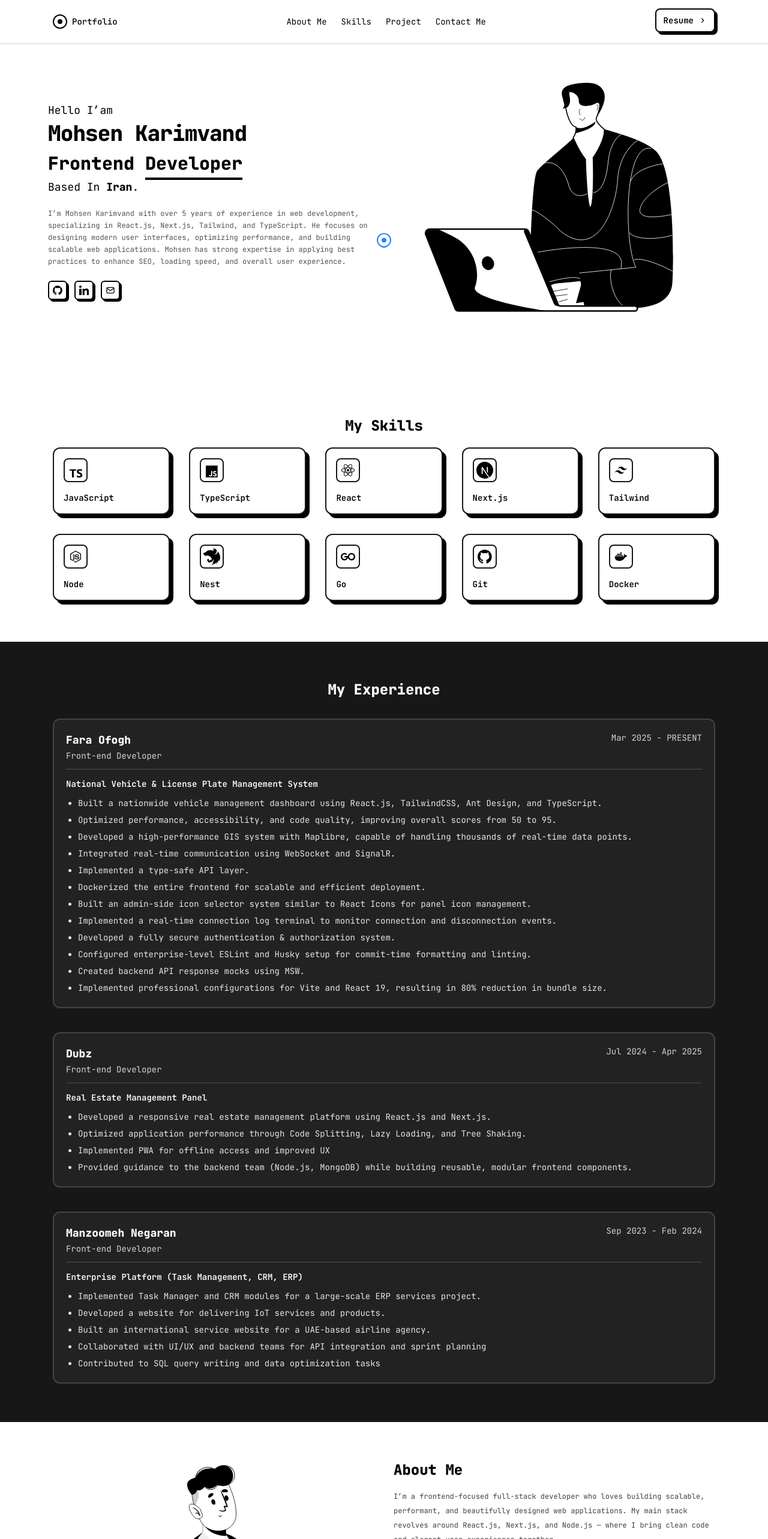
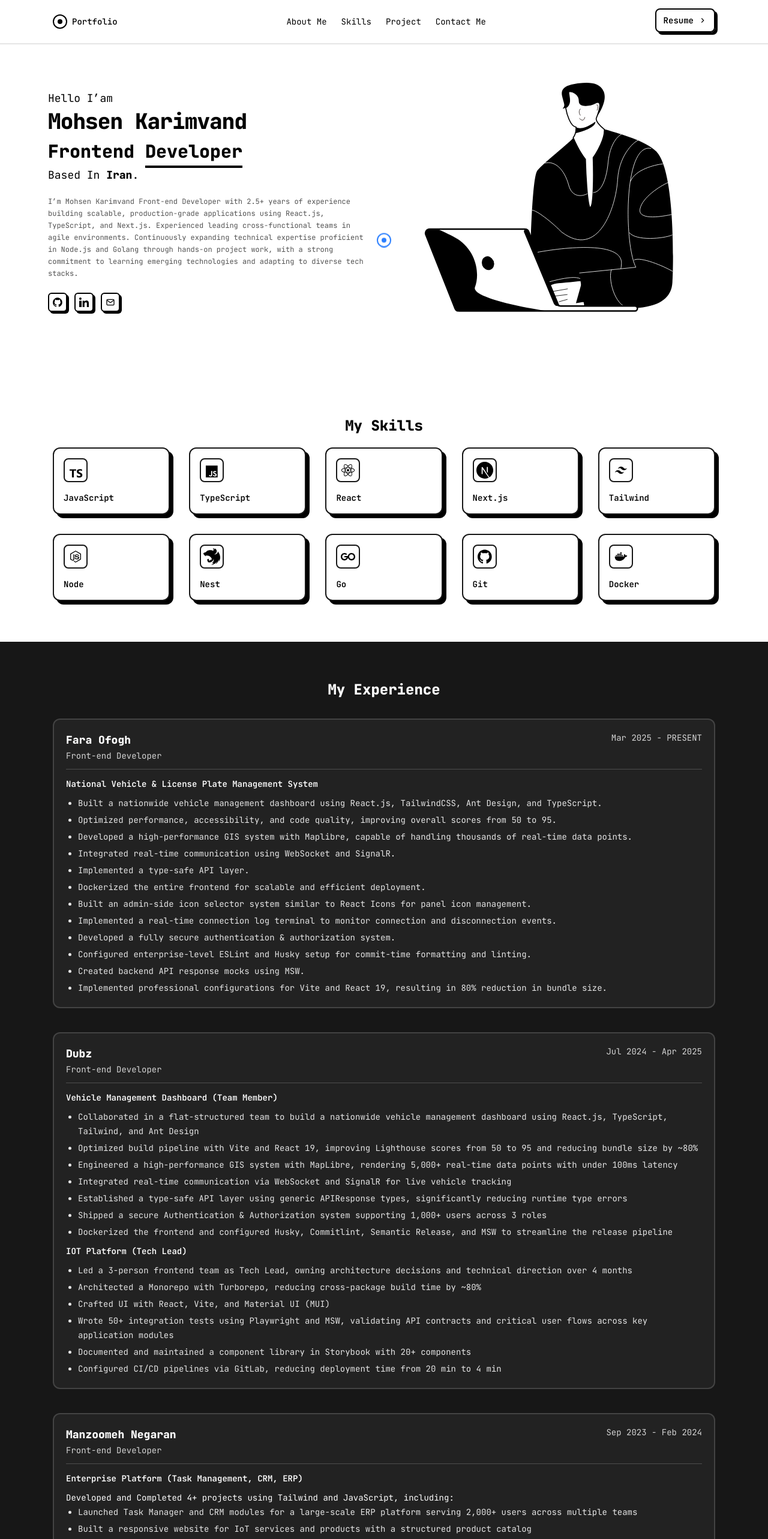
Before and after one commit to mohsen104/portfolio, a Next.js app: page / in a window 1280 px wide. Shown: the top 2566 px of the page at 60% size. Built offline with nearby package versions, Linux system fonts and the light colour scheme.

Commit message:
update resume

```diff
--- a/src/components/Experience.tsx
+++ b/src/components/Experience.tsx
@@ -87,20 +87,65 @@ export default function Experience() {
             <div className="my-3 h-px w-full bg-white/20" />
 
             <div className="space-y-2">
-              <div className="font-semibold">Real Estate Management Panel</div>
+              <div className="font-semibold">
+                Vehicle Management Dashboard (Team Member)
+              </div>
               <ul className="list-disc space-y-1 pl-5 text-neutral-200">
                 <li>
-                  Developed a responsive real estate management platform using
-                  React.js and Next.js.
+                  Collaborated in a flat-structured team to build a nationwide
+                  vehicle management dashboard using React.js, TypeScript,
+                  Tailwind, and Ant Design
                 </li>
                 <li>
-                  Optimized application performance through Code Splitting, Lazy
-                  Loading, and Tree Shaking.
+                  Optimized build pipeline with Vite and React 19, improving
+                  Lighthouse scores from 50 to 95 and reducing bundle size by
+                  ~80%
                 </li>
-                <li>Implemented PWA for offline access and improved UX</li>
                 <li>
-                  Provided guidance to the backend team (Node.js, MongoDB) while
-                  building reusable, modular frontend components.
+                  Engineered a high-performance GIS system with MapLibre,
+                  rendering 5,000+ real-time data points with under 100ms
+                  latency
+                </li>
+                <li>
+                  Integrated real-time communication via WebSocket and SignalR
+                  for live vehicle tracking
+                </li>
+                <li>
+                  Established a type-safe API layer using generic APIResponse
+                  types, significantly reducing runtime type errors
+                </li>
+                <li>
+                  Shipped a secure Authentication & Authorization system
+                  supporting 1,000+ users across 3 roles
+                </li>
+                <li>
+                  Dockerized the frontend and configured Husky, Commitlint,
+                  Semantic Release, and MSW to streamline the release pipeline
+                </li>
+              </ul>
+              <div className="font-semibold">IOT Platform (Tech Lead)</div>
+              <ul className="list-disc space-y-1 pl-5 text-neutral-200">
+                <li>
+                  Led a 3-person frontend team as Tech Lead, owning architecture
+                  decisions and technical direction over 4 months
+                </li>
+                <li>
+                  Architected a Monorepo with Turborepo, reducing cross-package
+                  build time by ~80%
+                </li>
+                <li>Crafted UI with React, Vite, and Material UI (MUI)</li>
+                <li>
+                  Wrote 50+ integration tests using Playwright and MSW,
+                  validating API contracts and critical user flows across key
+                  application modules
+                </li>
+                <li>
+                  Documented and maintained a component library in Storybook
+                  with 20+ components
+                </li>
+                <li>
+                  Configured CI/CD pipelines via GitLab, reducing deployment
+                  time from 20 min to 4 min
                 </li>
               </ul>
             </div>
@@ -125,24 +170,24 @@ export default function Experience() {
               <div className="font-semibold">
                 Enterprise Platform (Task Management, CRM, ERP)
               </div>
+              Developed and Completed 4+ projects using Tailwind and JavaScript,
+              including:
               <ul className="list-disc space-y-1 pl-5 text-neutral-200">
                 <li>
-                  Implemented Task Manager and CRM modules for a large-scale ERP
-                  services project.
+                  Launched Task Manager and CRM modules for a large-scale ERP
+                  platform serving 2,000+ users across multiple teams
                 </li>
                 <li>
-                  Developed a website for delivering IoT services and products.
+                  Built a responsive website for IoT services and products with
+                  a structured product catalog
                 </li>
                 <li>
-                  Built an international service website for a UAE-based airline
-                  agency.
+                  Delivered an international service website for a UAE-based
+                  aviation agency
                 </li>
                 <li>
-                  Collaborated with UI/UX and backend teams for API integration
-                  and sprint planning
-                </li>
-                <li>
-                  Contributed to SQL query writing and data optimization tasks
+                  Collaborated with UI/UX and backend teams on API integration
+                  and agile sprint planning
                 </li>
               </ul>
             </div>
--- a/src/components/Hero.tsx
+++ b/src/components/Hero.tsx
@@ -19,20 +19,20 @@ export default function Hero() {
           </p>
 
           <p className="mt-5 max-w-xl text-xs leading-5 text-neutral-600">
-            I’m Mohsen Karimvand with over 5 years of experience in web
-            development, specializing in React.js, Next.js, Tailwind, and
-            TypeScript. He focuses on designing modern user interfaces,
-            optimizing performance, and building scalable web applications.
-            Mohsen has strong expertise in applying best practices to enhance
-            SEO, loading speed, and overall user experience.
+            I’m Mohsen Karimvand Front-end Developer with 2.5+ years of
+            experience building scalable, production-grade applications using
+            React.js, TypeScript, and Next.js. Experienced leading
+            cross-functional teams in agile environments. Continuously expanding
+            technical expertise proficient in Node.js and Golang through
+            hands-on project work, with a strong commitment to learning emerging
+            technologies and adapting to diverse tech stacks.
           </p>
 
           <div className="mt-6 flex items-center gap-3">
             <a
               href="https://github.com/mohsen104"
               target="_blank"
-              rel="noopener"
-            >
+              rel="noopener">
               <IconButton ariaLabel="GitHub">
                 <GitHub />
               </IconButton>
@@ -40,8 +40,7 @@ export default function Hero() {
             <a
               href="https://www.linkedin.com/in/mohsenkarimvand"
               target="_blank"
-              rel="noopener"
-            >
+              rel="noopener">
               <IconButton ariaLabel="Linkedin">
                 <Linkedin />
               </IconButton>
@@ -49,8 +48,7 @@ export default function Hero() {
             <a
               href="mailto:m.karimvand.84@gmail.com"
               target="_blank"
-              rel="noopener"
-            >
+              rel="noopener">
               <IconButton ariaLabel="Mail">
                 <Mail />
               </IconButton>
```
Also changed, not shown: 1 other file (tests, documents, lock files or other folders).
